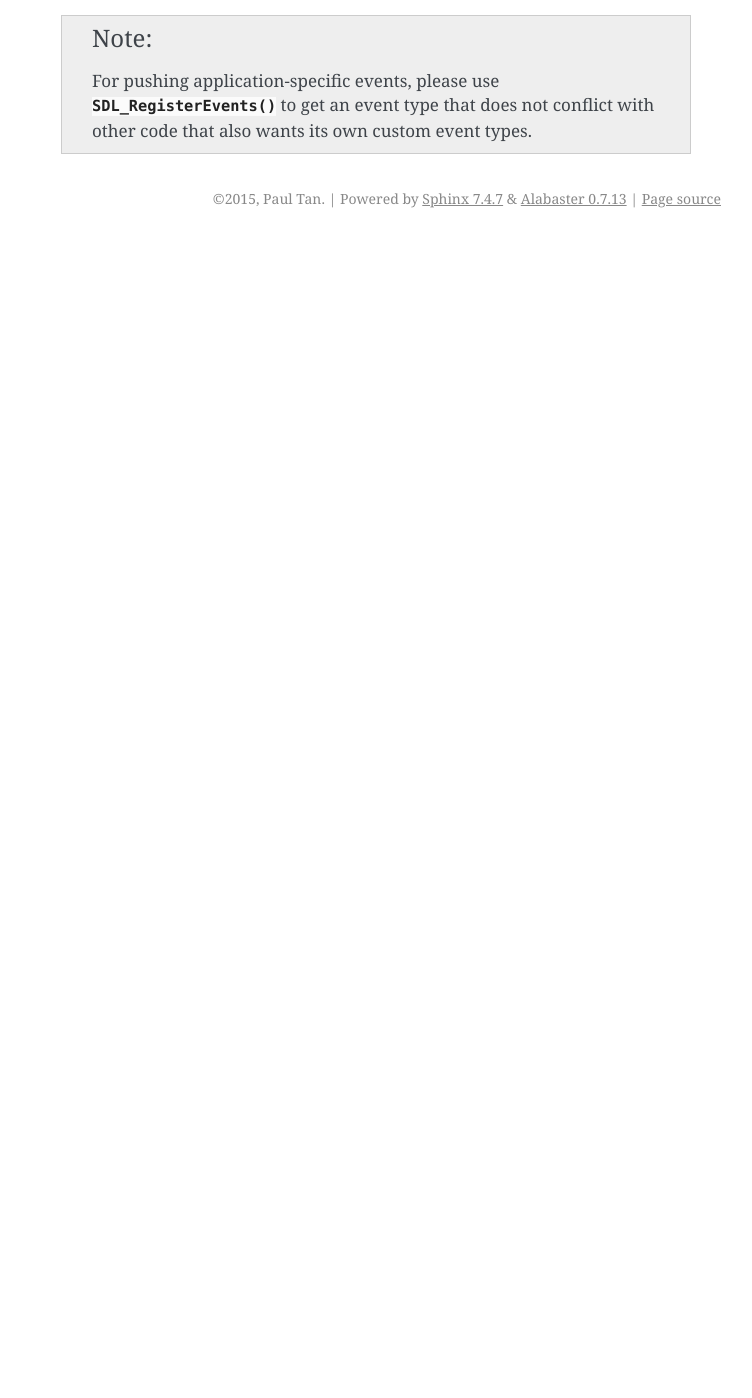
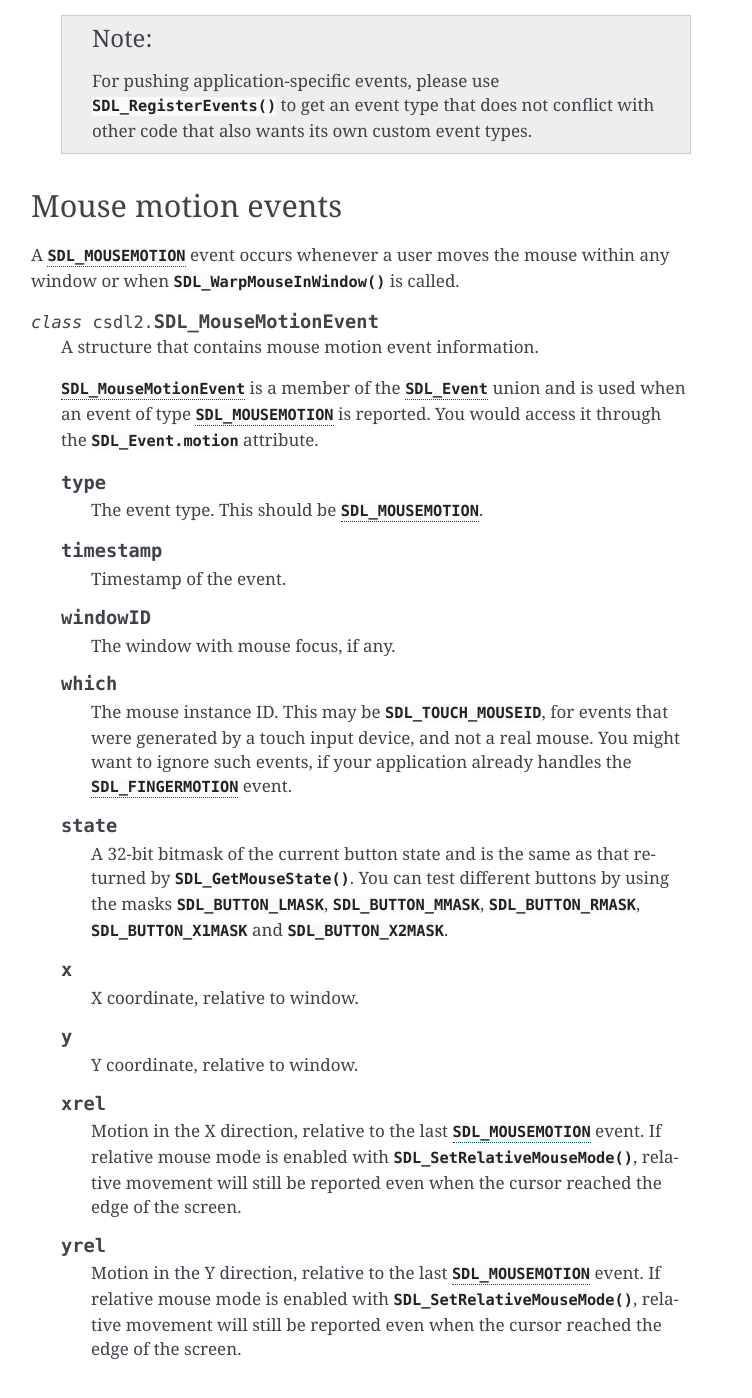
Before and after one commit to pyokagan/pycsdl2, a Sphinx documentation site: the page built from docs/api/events.rst, in a window 1280 px wide and 1400 px high, scrolled down 5996 px. Shown: the whole window, without its empty margins (389-1141 px from the left). Built offline with Sphinx 7.4.7, drawn with Linux system fonts in a browser that asks for light colours; before the commit the page ends 6234 px from its top, so only the background shows below that; some of the changed text lies outside the part shown.

Commit message:
docs/api/events: document SDL_MouseMotionEvent

```diff
--- a/docs/api/events.rst
+++ b/docs/api/events.rst
@@ -343,3 +343,65 @@ the application to process the information stored with them.
       For pushing application-specific events, please use
       :func:`SDL_RegisterEvents()` to get an event type that does not conflict
       with other code that also wants its own custom event types.
+
+Mouse motion events
+-------------------
+A :const:`SDL_MOUSEMOTION` event occurs whenever a user moves the mouse within
+any window or when :func:`SDL_WarpMouseInWindow` is called.
+
+.. class:: SDL_MouseMotionEvent
+
+   A structure that contains mouse motion event information.
+
+   :class:`SDL_MouseMotionEvent` is a member of the :class:`SDL_Event` union
+   and is used when an event of type :const:`SDL_MOUSEMOTION` is reported. You
+   would access it through the :attr:`SDL_Event.motion` attribute.
+
+   .. attribute:: type
+
+      The event type. This should be :const:`SDL_MOUSEMOTION`.
+
+   .. attribute:: timestamp
+
+      Timestamp of the event.
+
+   .. attribute:: windowID
+
+      The window with mouse focus, if any.
+
+   .. attribute:: which
+
+      The mouse instance ID. This may be :const:`SDL_TOUCH_MOUSEID`, for events
+      that were generated by a touch input device, and not a real mouse. You
+      might want to ignore such events, if your application already handles the
+      :const:`SDL_FINGERMOTION` event.
+
+   .. attribute:: state
+
+      A 32-bit bitmask of the current button state and is the same as that
+      returned by :func:`SDL_GetMouseState`. You can test different buttons by
+      using the masks :const:`SDL_BUTTON_LMASK`, :const:`SDL_BUTTON_MMASK`,
+      :const:`SDL_BUTTON_RMASK`, :const:`SDL_BUTTON_X1MASK` and
+      :const:`SDL_BUTTON_X2MASK`.
+
+   .. attribute:: x
+
+      X coordinate, relative to window.
+
+   .. attribute:: y
+
+      Y coordinate, relative to window.
+
+   .. attribute:: xrel
+
+      Motion in the X direction, relative to the last :const:`SDL_MOUSEMOTION`
+      event. If relative mouse mode is enabled with
+      :func:`SDL_SetRelativeMouseMode`, relative movement will still be
+      reported even when the cursor reached the edge of the screen.
+
+   .. attribute:: yrel
+
+      Motion in the Y direction, relative to the last :const:`SDL_MOUSEMOTION`
+      event. If relative mouse mode is enabled with
+      :func:`SDL_SetRelativeMouseMode`, relative movement will still be
+      reported even when the cursor reached the edge of the screen.
```
